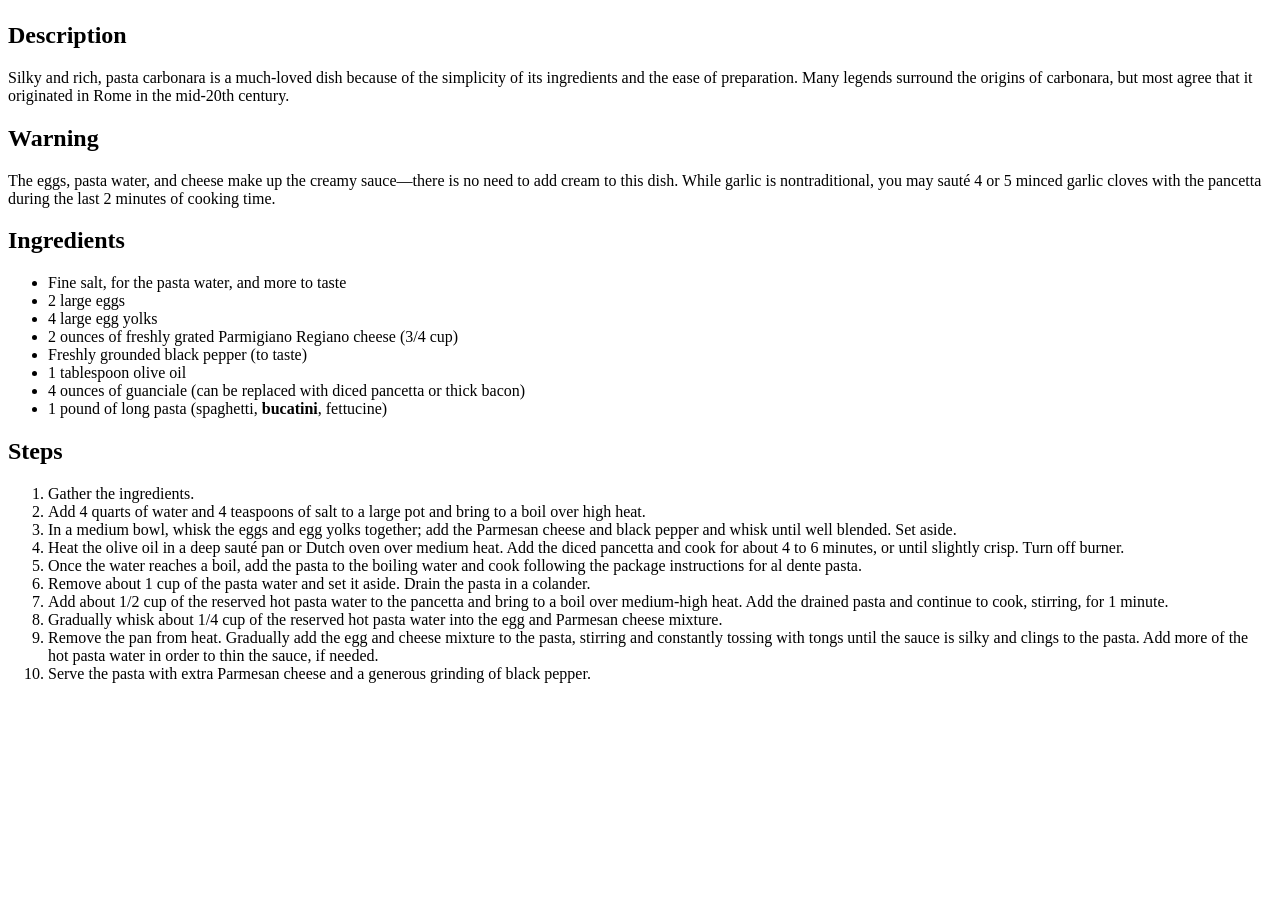
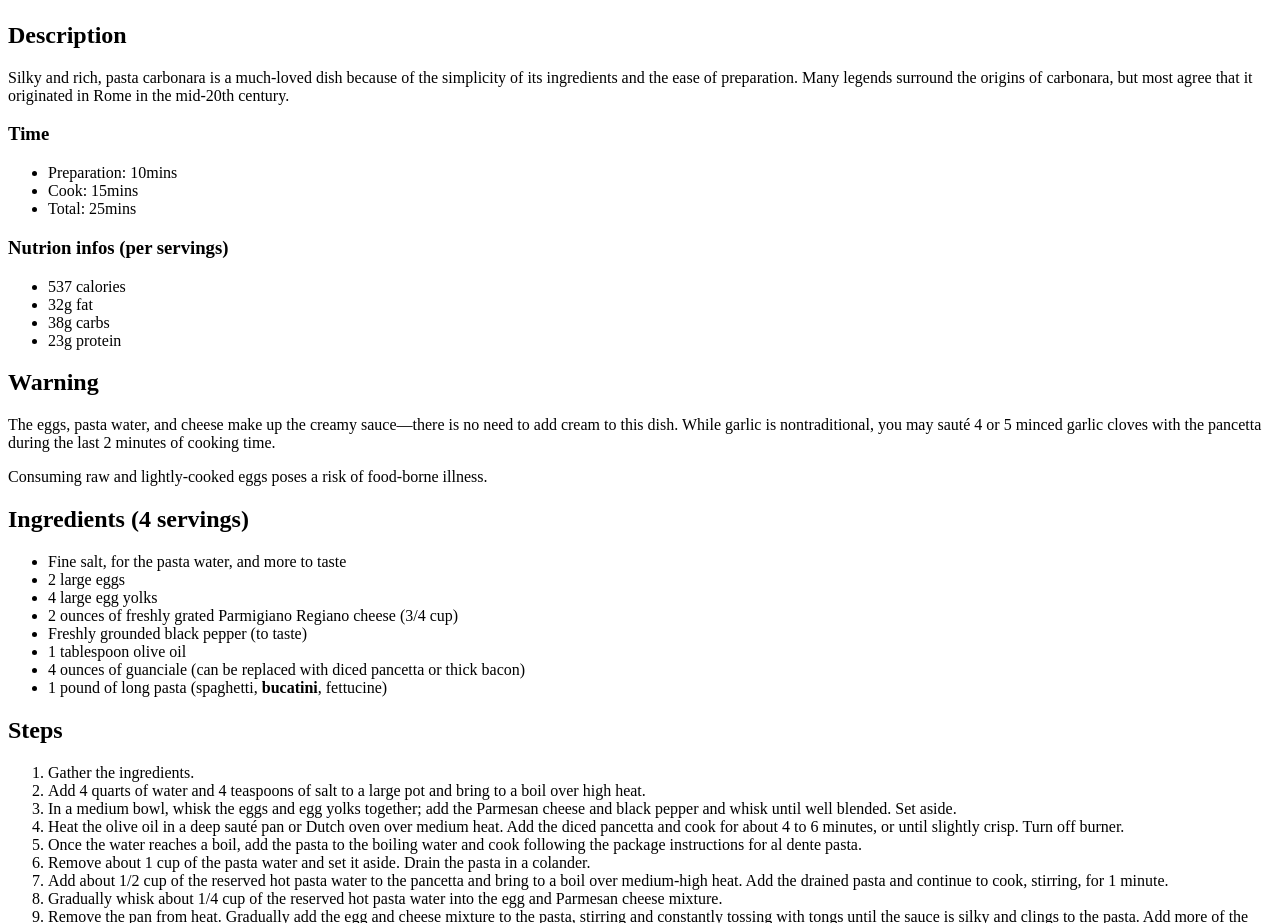
Before and after one commit to Lulunaria/odin-recipes, a plain HTML site: page recipes/pasta_carbonara.html in a window 1280 px wide. Shown: the part 1108-2031 px from the top of the page. Before the commit the page ends 1807 px from the top, so only its background shows below. Drawn offline with Linux system fonts and the light colour scheme.

Commit message:
Add Time and Nutrional informations to recipes pages

```diff
--- a/recipes/pasta_carbonara.html
+++ b/recipes/pasta_carbonara.html
@@ -13,10 +13,26 @@
 
     <h2>Description</h2>
     <p>Silky and rich, pasta carbonara is a much-loved dish because of the simplicity of its ingredients and the ease of preparation. Many legends surround the origins of carbonara, but most agree that it originated in Rome in the mid-20th century.</p>
+
+    <h3>Time</h3>
+    <ul>
+        <li>Preparation: 10mins</li>
+        <li>Cook: 15mins</li>
+        <li>Total: 25mins</li>
+    </ul>
+    <h3>Nutrion infos (per servings)</h3>
+    <ul>
+        <li>537 calories</li>
+        <li>32g fat</li>
+        <li>38g carbs</li>
+        <li>23g protein</li>
+    </ul>
+
     <h2>Warning</h2>
     <p>The eggs, pasta water, and cheese make up the creamy sauce—there is no need to add cream to this dish. While garlic is nontraditional, you may sauté 4 or 5 minced garlic cloves with the pancetta during the last 2 minutes of cooking time.</p>
+    <p>Consuming raw and lightly-cooked eggs poses a risk of food-borne illness.</p>
 
-    <h2>Ingredients</h2>
+    <h2>Ingredients (4 servings)</h2>
     <ul>
         <li>Fine salt, for the pasta water, and more to taste</li>
         <li>2 large eggs</li>
```
Also changed, not shown: recipes/mashed_potatoes.html (+14 -0 lines).
